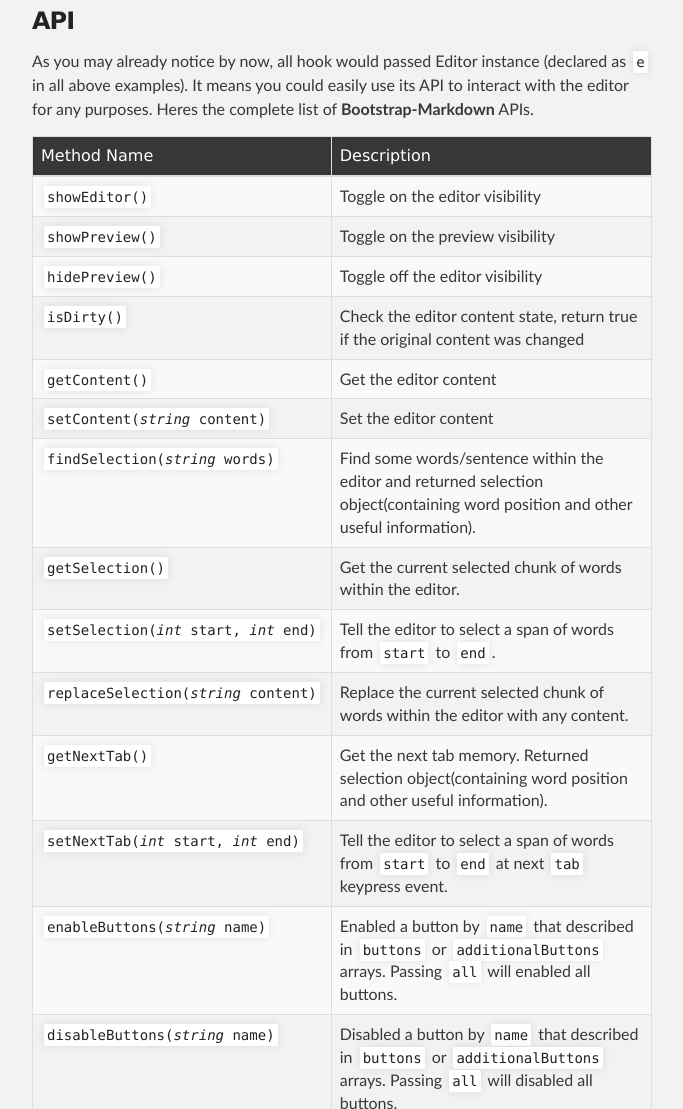
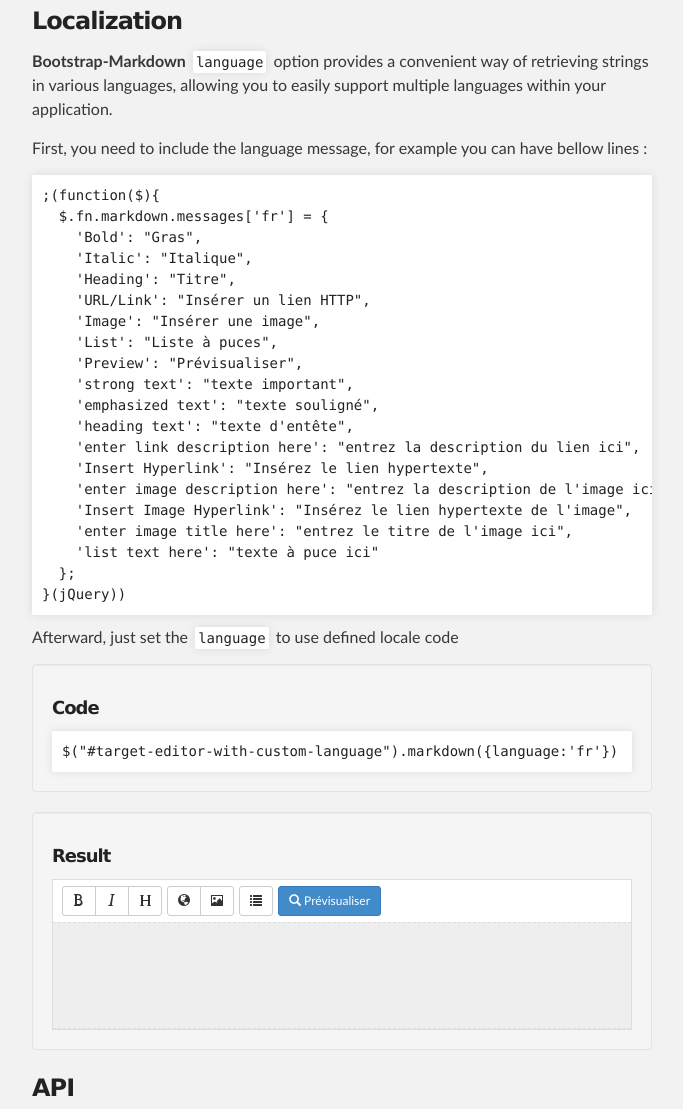
Before and after one commit to refactory-id/bootstrap-markdown, a website with bundled scripts: page index.html in a window 1280 px wide. Shown: the part 6366-7475 px from the top of the page, without its empty margins (298-981 px from the left). Built offline with nearby package versions, Linux system fonts and the light colour scheme.

Commit message:
Provide localization example

```diff
--- a/index.html
+++ b/index.html
@@ -282,6 +282,41 @@
           <textarea id="target-editor-with-custom-buttons"></textarea>
         </div>
 
+        <h3>Localization</h3>
+        <p><strong>Bootstrap-Markdown</strong> <code>language</code> option provides a convenient way of retrieving strings in various languages, allowing you to easily support multiple languages within your application.</p>
+
+        <p>First, you need to include the language message, for example you can have bellow lines :</p>
+        <pre class="prettyprint">
+;(function($){
+  $.fn.markdown.messages['fr'] = {
+    'Bold': "Gras",
+    'Italic': "Italique",
+    'Heading': "Titre",
+    'URL/Link': "Insérer un lien HTTP",
+    'Image': "Insérer une image",
+    'List': "Liste à puces",
+    'Preview': "Prévisualiser",
+    'strong text': "texte important",
+    'emphasized text': "texte souligné",
+    'heading text': "texte d'entête",
+    'enter link description here': "entrez la description du lien ici",
+    'Insert Hyperlink': "Insérez le lien hypertexte",
+    'enter image description here': "entrez la description de l'image ici",
+    'Insert Image Hyperlink': "Insérez le lien hypertexte de l'image",
+    'enter image title here': "entrez le titre de l'image ici",
+    'list text here': "texte à puce ici"
+  };
+}(jQuery))</pre>
+        <p>Afterward, just set the <code>language</code> to use defined locale code</p>
+        <div class="well">
+        <h5>Code</h5>
+        <pre class="prettyprint">$(&quot;#target-editor-with-custom-language&quot;).markdown({language:'fr'})</pre></div>
+
+        <div class="well">
+        <h5>Result</h5>
+          <textarea id="target-editor-with-custom-language"></textarea>
+        </div>
+
         <h3>API</h3>
         <p>As you may already notice by now, all hook would passed Editor instance (declared as <code>e</code> in all above examples). It means you could easily use its API to interact with the editor for any purposes. Heres the complete list of <strong>Bootstrap-Markdown</strong> APIs.</p>
 
@@ -406,6 +441,7 @@
   <script src="js/markdown.js"></script>
   <script src="js/to-markdown.js"></script>
   <script src="js/bootstrap-markdown.js"></script>
+  <script src="locale/bootstrap-markdown.fr.js"></script>
   <script src="js/main.js"></script>
   </body>
 </html>
--- a/js/main.js
+++ b/js/main.js
@@ -45,6 +45,8 @@
 			}]
 		]
 	})
+
+	$('#target-editor-with-custom-language').markdown({language:'fr'})
 
 	$('#target-fa-editor').markdown({iconlibrary: 'fa'})
 
```
